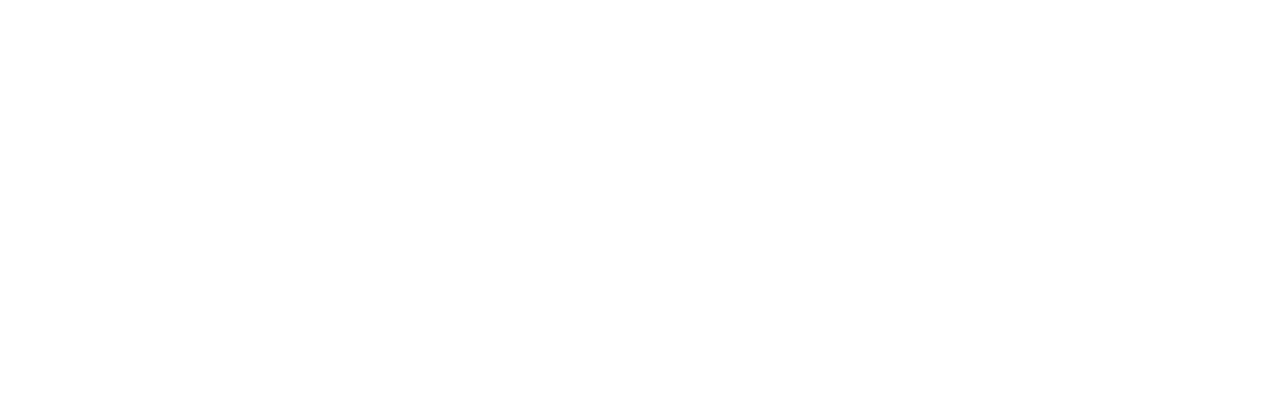
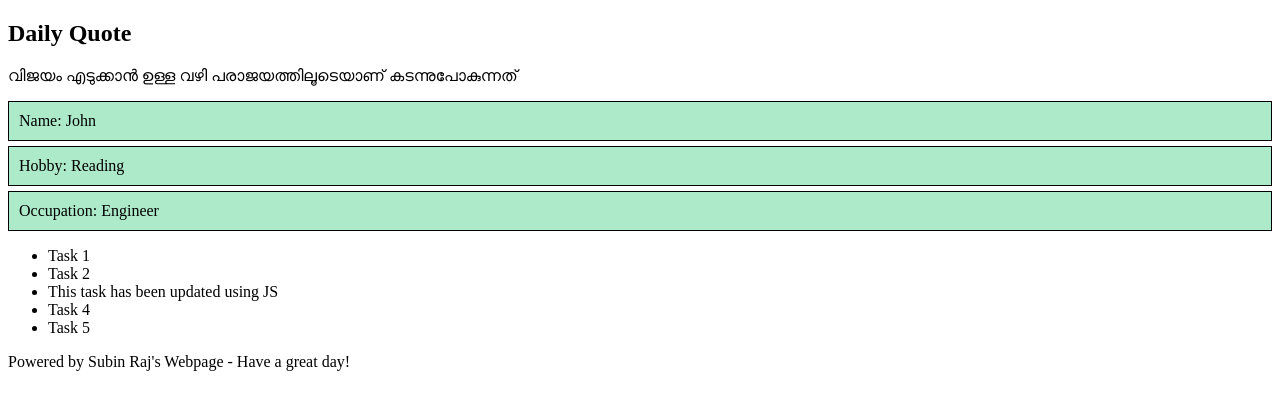
Before and after one commit to sfreakinr/JS-DOM-Manipulation, a plain HTML site: page index.html in a window 1280 px wide. Drawn offline with Linux system fonts and the light colour scheme.

Commit message:
tasks done

```diff
--- a/index.html
+++ b/index.html
@@ -3,9 +3,46 @@
 <head>
     <meta charset="UTF-8">
     <meta name="viewport" content="width=device-width, initial-scale=1.0">
-    <title>Document</title>
+    <title>DOM Manipulation Assignment</title>
+    <link rel="stylesheet" href="style.css">
 </head>
 <body>
 
+    <h2>Daily Quote</h2>
+    <p id="quote">Placeholder text for quote</p>
+
+    <div class="info-box">Name: John</div>
+    <div class="info-box">Hobby: Reading</div>
+    <div class="info-box">Occupation: Engineer</div>
+
+    <ul>
+        <li>Task 1</li>
+        <li>Task 2</li>
+        <li>Task 3</li>
+        <li>Task 4</li>
+        <li>Task 5</li>
+    </ul>
+
+    <footer><span>Powered by Subin Raj's Webpage</span></footer>
+
+    <script>
+        // 1. Change the text content of the paragraph with ID 'quote' to your favorite quote
+        document.getElementById('quote').textContent = 'വിജയം എടുക്കാൻ ഉള്ള വഴി പരാജയത്തിലൂടെയാണ് കടന്നുപോകുന്നത്';
+
+        // 2. Change background color of all 'info-box' class divs
+        const infoBoxes = document.getElementsByClassName('info-box');
+        for (let i = 0; i < infoBoxes.length; i++) {
+            infoBoxes[i].style.backgroundColor = '#adeac9';
+        }
+
+        // 3. Update the third list item in the task list to a different text
+        const taskItems = document.getElementsByTagName('li');
+        taskItems[2].textContent = 'This task has been updated using JS';
+
+        // 4. Append the message -"Have a great day" to the footer span using querySelector
+        const footerSpan = document.querySelector('footer span');
+        footerSpan.textContent += ' - Have a great day!';
+
+    </script>
 </body>
 </html>
--- a/style.css
+++ b/style.css
@@ -0,0 +1,5 @@
+.info-box {
+    border: 1px solid #000;
+    padding: 10px;
+    margin: 5px 0;
+}
```
